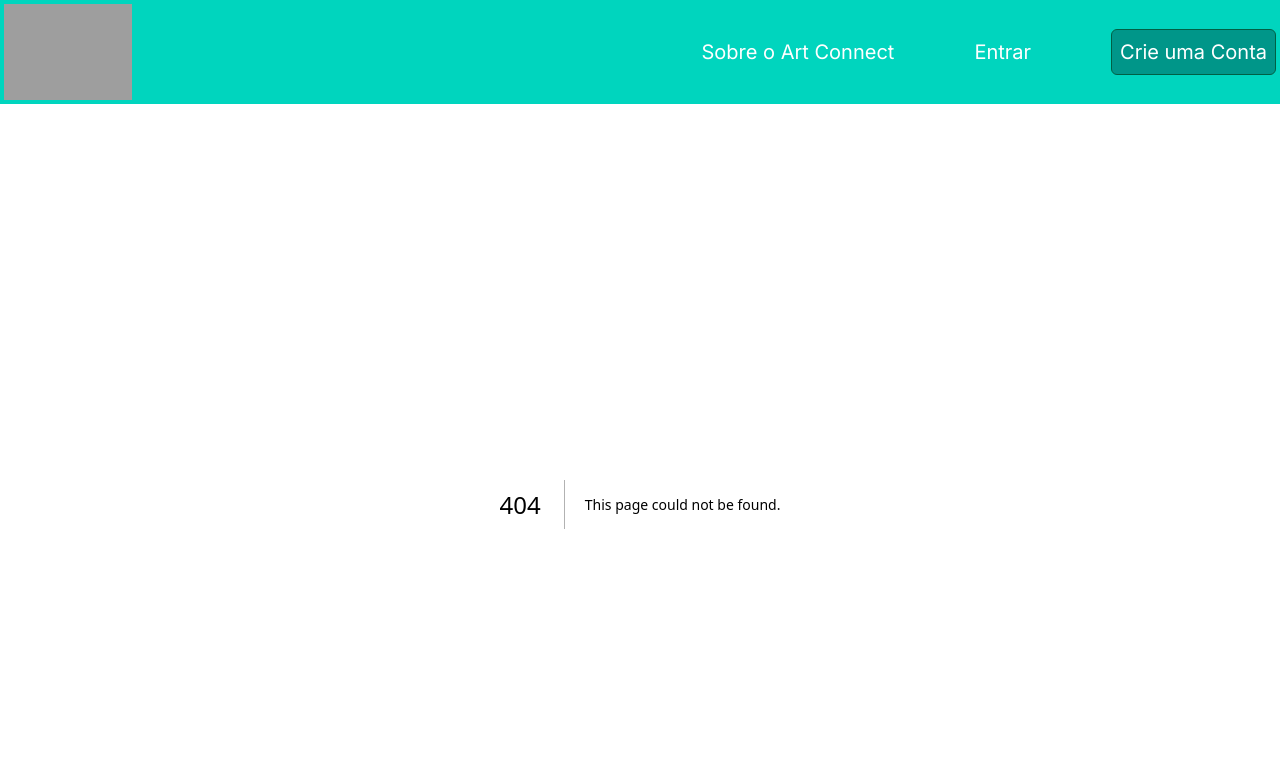
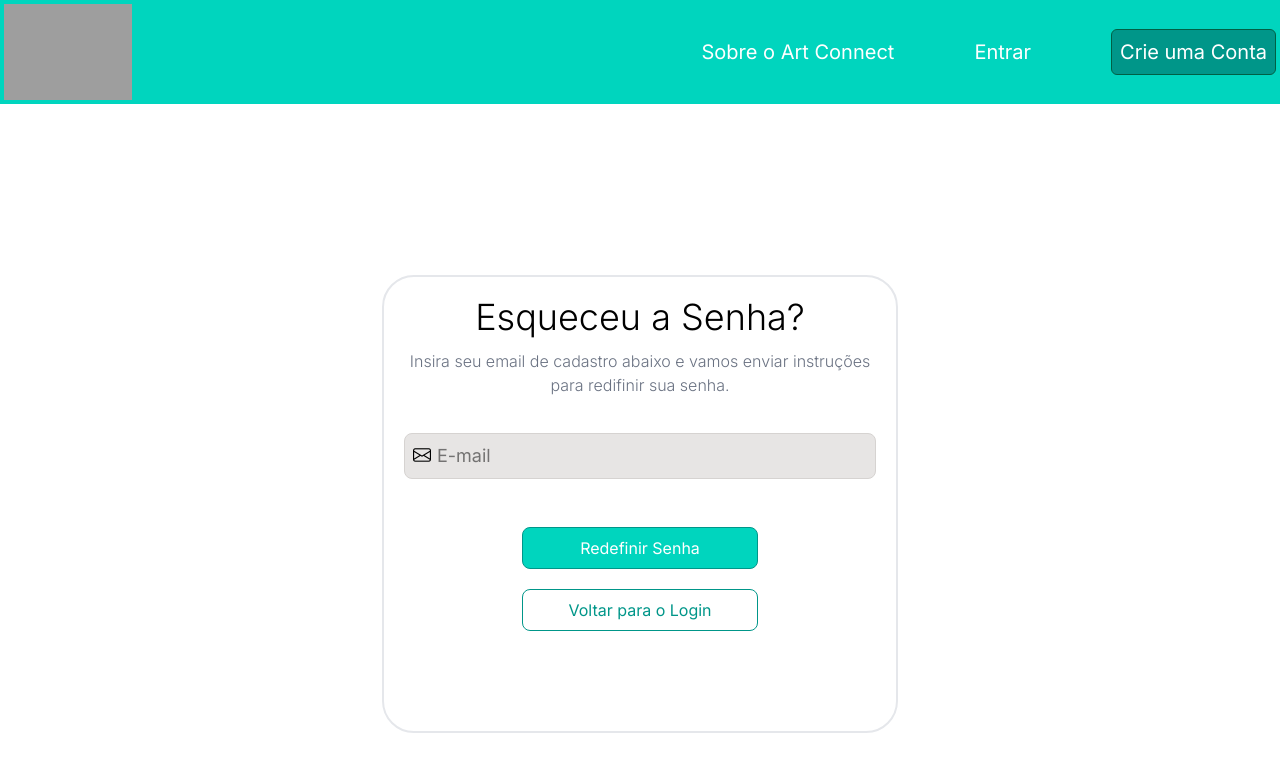
Before and after one commit to CorallusEtec/art-connect, a Next.js app: page /login/esqueciSenha in a window 1280 px wide. Before the commit this address had no page. Shown: the top 772 px of the page. Built offline with nearby package versions, Linux system fonts and the light colour scheme; grey boxes are pictures that could not be loaded.

Commit message:
Adição de uma tela de redefinição de senha

```diff
--- /dev/null
+++ b/src/app/login/esqueciSenha/page.js
@@ -0,0 +1,26 @@
+export default function Login() {
+    return (
+        <div className="flex h-screen items-center justify-center">
+            {/* FORM */}
+            <div className="flex justify-center items-center flex-col col-span-4">
+                <div className="flex flex-col p-5 w-[75%] border-gray-200 border-2 rounded-4xl">
+                    <h2 className="text-4xl mb-3 font-light text-center">Esqueceu a Senha?</h2>
+                    <p className="text-1xl mb-3 text-gray-500 font-light text-center">Insira seu email de cadastro abaixo e vamos enviar instruções para redifinir sua senha.</p>
+                    <div className="flex flex-col mt-6 mb-12 gap-4">
+                        {/* EMAIL */}
+                        <div className="flex flex-row items-center border text-xl rounded-lg border-stone-300 gap-1.5 p-2 bg-stone-200">
+                            <i className="bi bi-envelope text-lg"></i>
+                            <input type="email" className="text-lg w-full outline-none" placeholder="E-mail" />
+                        </div>
+                    </div>
+                    {/* BOTÕES */}
+                     <div className="flex flex-col items-center gap-5">
+                        <a className="w-[50%] rounded-lg bg-teal-400 border border-teal-600 text-white p-2 text-center" href="">Redefinir Senha</a>
+                        <a className="w-[50%] rounded-lg bg-white border border-teal-600 text-teal-600 p-2 text-center mb-20" href="">Voltar para o Login</a>
+                     </div>
+                </div>
+            </div>
+        </div>
+    )
+}
+{/*h-dvh grid grid-cols-12*/}
--- a/src/app/login/page.js
+++ b/src/app/login/page.js
@@ -28,7 +28,7 @@ export default function Login() {
                             <span>Lembre-se de Mim</span>
                         </div>
                         <div className="flex">
-                            <a href="" className="text-emerald-600 underline">Esqueci a senha</a>
+                            <a href="login/esqueciSenha" className="text-emerald-600 underline">Esqueci a senha</a>
                         </div>
                     </div>
                     {/* BOTÕES */}
```
